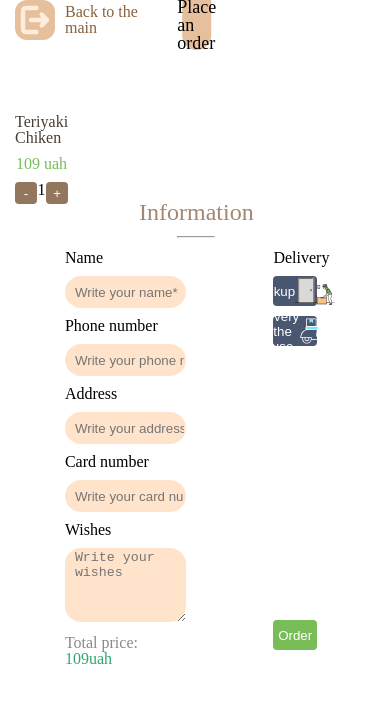
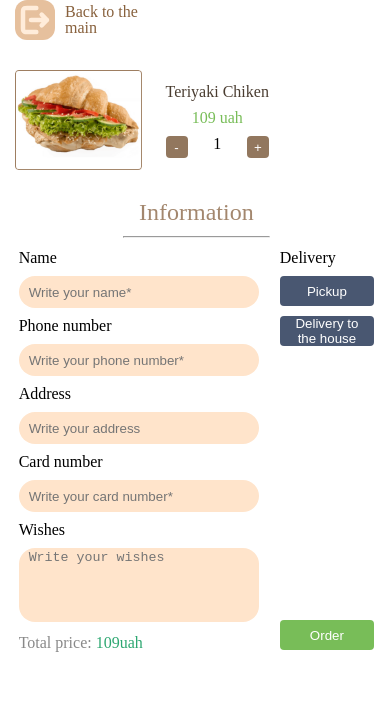
Before and after one commit to Liza21l/Zen-project, a React (Create React App) app in the folder client/: page / in a window 390 px wide. Shown: the top 702 px of the page. Built offline with nearby package versions, Linux system fonts and the light colour scheme.

Commit message:
add full adaptive for PlaceAnOrder

```diff
--- a/client/src/Components/BackToTheMain/BackToTheMain.scss
+++ b/client/src/Components/BackToTheMain/BackToTheMain.scss
@@ -3,6 +3,13 @@
     justify-content: center;
     align-items: center;
     position: absolute;
+    transition-duration: 0.5s;
+    &:hover {
+        .icon {
+            background: #e7bc93;
+            transition-duration: 0.5s;
+        }
+    }
     .icon {
         width: 40px;
         height: 40px;
--- a/client/src/Components/PlaceAnOrder/PlaceAnOrder.scss
+++ b/client/src/Components/PlaceAnOrder/PlaceAnOrder.scss
@@ -27,7 +27,7 @@
     justify-content: center;
     justify-content: space-between;
     flex-wrap: wrap;
-    margin-top: 30px;
+    margin-top: 50px;
     .card {
         width: 12%;
         height: 100px;
@@ -68,6 +68,11 @@
                     color: white;
                     border: none;
                     border-radius: 4px;
+                    transition-duration: 0.5s;
+                    &:hover {
+                        background: #846c55;
+                        transition-duration: 0.5s;
+                    }
                 }
             }
         }
@@ -78,6 +83,7 @@
     width: 100%;
     display: flex;
     flex-direction: column;
+    margin-top: 30px;
     .info-block {
         width: 100%;
         display: flex;
@@ -99,7 +105,7 @@
             .form_div {
                 width: 100%;
                 &_input {
-                    width: 100%;
+                    width: 90%;
                     height: 30px;
                     margin: 10px 0px;
                     background: #FFE4CB;
@@ -109,6 +115,7 @@
                 }
                 textarea {
                     height: 70px;
+                    resize: none;
                 }
             }
             .total-price {
@@ -124,7 +131,7 @@
             flex-direction: column;
             justify-content: space-between;
             button {
-                width: 80%;
+                width: 60%;
                 height: 30px;
                 display: flex;
                 justify-content: center;
@@ -134,9 +141,19 @@
                 border: none;
                 border-radius: 4px;
                 margin-top: 10px;
+                transition-duration: 1s;
+                &:hover {
+                    background: #3e4960;
+                    transition-duration: 1s;
+                }
             }
             .submit_button {
                 background: #78BD58;
+                transition-duration: 1s;
+                &:hover {
+                    background: #69a24f;
+                    transition-duration: 1s;
+                }
             }
         }
     }
--- a/client/src/Components/PlaceAnOrder/PlaceAnorder.jsx
+++ b/client/src/Components/PlaceAnOrder/PlaceAnorder.jsx
@@ -2,6 +2,7 @@ import BackToTheMain from '../BackToTheMain/BackToTheMain';
 import ProductsList from './ProductsList/ProductsList';
 
 import './PlaceAnOrder.scss';
+import './media.scss'
 
 import imgSrc from './img.png';
 import pickupImg from './img/svg1.svg';
--- /dev/null
+++ b/client/src/Components/PlaceAnOrder/media.scss
@@ -0,0 +1,222 @@
+@import '../../utils/styles.scss';
+
+// Upper section
+@media(max-width:1450px) {
+    .upper-section {
+        .round-div {
+            width: elWidth(175, 1334);
+        }
+    }
+}
+
+@media(max-width:1000px) {
+    .upper-section {
+        .round-div {
+            width: elWidth(250, 1334);
+        }
+    }
+}
+
+@media(max-width:700px) {
+    .upper-section {
+        .round-div {
+            display: none;
+        }
+    }
+}
+
+// Cards section
+@media(max-width:2000px) {
+    .cards-section {
+        .card {
+            width: 15%;
+        }
+    }
+}
+
+@media(max-width:1600px) {
+    .cards-section {
+        .card {
+            width: 17%;
+        }
+    }
+}
+
+@media(max-width:1400px) {
+    .cards-section {
+        .card {
+            width: 20%;
+        }
+    }
+}
+
+@media(max-width:1200px) {
+    .cards-section {
+        .card {
+            width: 23%;
+        }
+    }
+}
+
+@media(max-width:1000px) {
+    .cards-section {
+        .card {
+            width: 27%;
+        }
+    }
+}
+
+@media(max-width:850px) {
+    .cards-section {
+        .card {
+            width: 31%;
+        }
+    }
+}
+
+@media(max-width:750px) {
+    .cards-section {
+        .card {
+            width: 36%;
+        }
+    }
+}
+
+@media(max-width:630px) {
+    .cards-section {
+        .card {
+            width: 42%;
+        }
+    }
+}
+
+@media(max-width:540px) {
+    .cards-section {
+        .card {
+            width: 48%;
+        }
+    }
+}
+
+@media(max-width:470px) {
+    .cards-section {
+        .card {
+            width: 55%;
+        }
+    }
+}
+
+@media(max-width:420px) {
+    .cards-section {
+        .card {
+            width: 60%;
+        }
+    }
+}
+
+@media(max-width:400px) {
+    .cards-section {
+        .card {
+            width: 70%;
+        }
+    }
+}
+
+@media(max-width:330px) {
+    .cards-section {
+        .card {
+            width: 80%;
+        }
+    }
+}
+
+// Info
+@media(max-width:1500px) {
+    .form-section {
+        .info-block {
+            hr {
+                width: 20%;
+            }
+        }
+    }
+}
+
+@media(max-width:700px) {
+    .form-section {
+        .info-block {
+            hr {
+                width: 30%;
+            }
+        }
+    }
+}
+
+@media(max-width:500px) {
+    .form-section {
+        .info-block {
+            hr {
+                width: 40%;
+            }
+        }
+    }
+}
+
+// Form section
+@media(max-width:1300px) {
+    .form-section {
+        .form {
+            .form_delivery {
+                button {
+                    width: 100%;
+                }
+            }
+        }
+    }
+}
+
+@media(max-width:800px) {
+    .form-section {
+        .form {
+            .form_delivery {
+                button {
+                    img {
+                        display: none;
+                    }
+                }
+            }
+        }
+    }
+}
+
+@media(max-width:700px) {
+    .form-section {
+        .form {
+            .form_info {
+                width: 40%;
+            }
+        }
+    }
+}
+
+@media(max-width:500px) {
+    .form-section {
+        .form {
+            .form_delivery {
+                width: 26%;
+            }
+            .form_info {
+                width: 50%;
+            }
+        }
+    }
+}
+
+@media(max-width:400px) {
+    .form-section {
+        .form {
+            .form_info {
+                width: 70%;
+            }
+        }
+    }
+}
```
